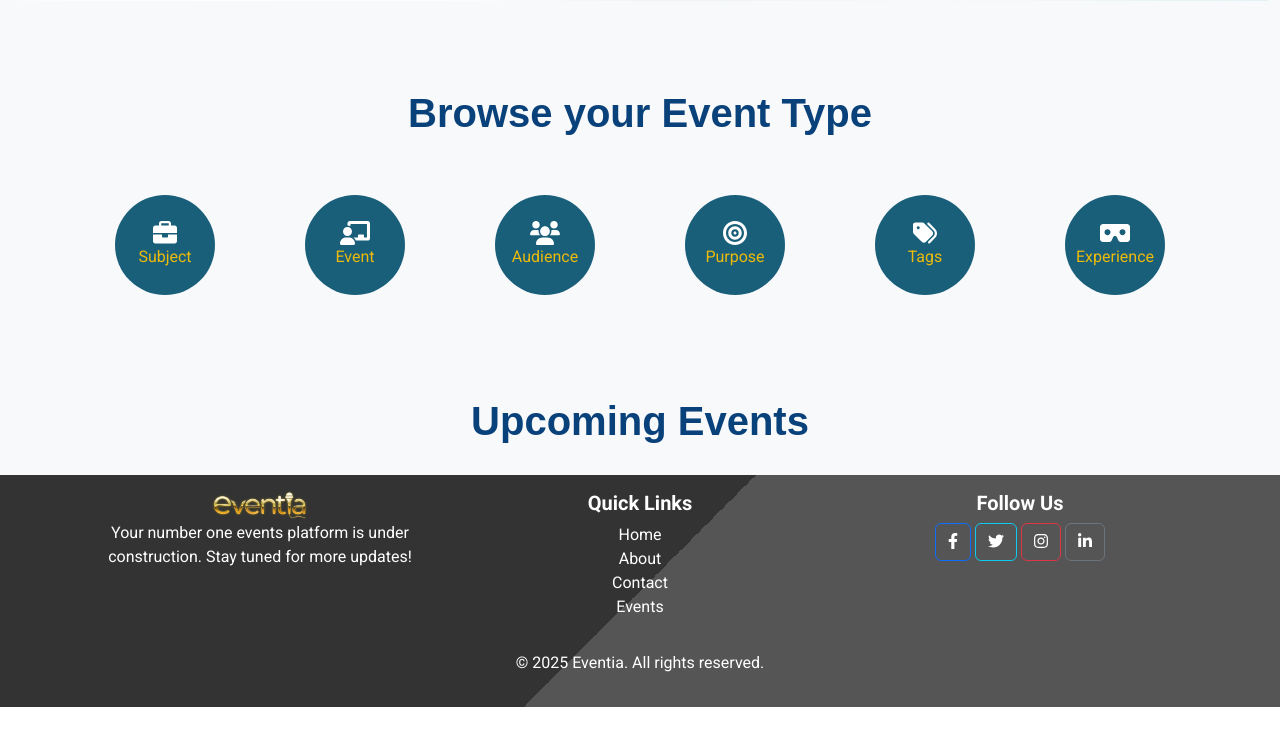
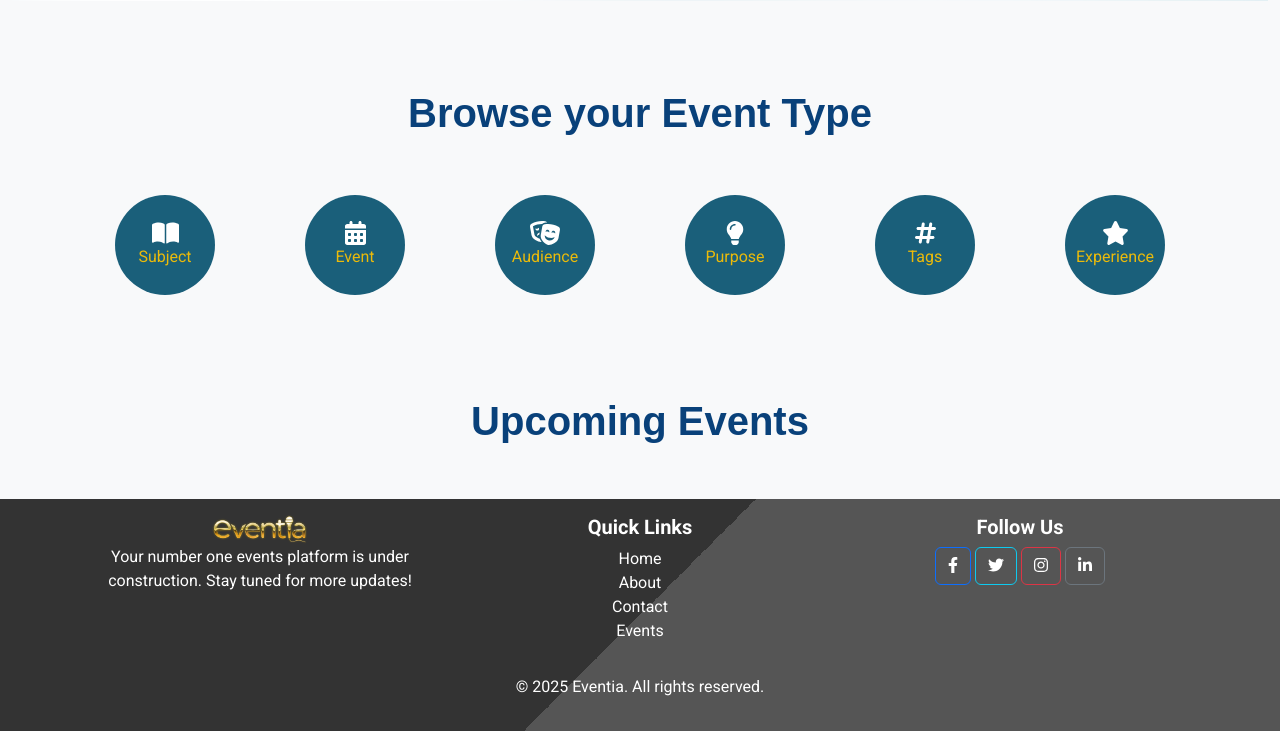
Before and after one commit to Kaakyire9/Eventia, a Django app: page / in a window 1280 px wide. Shown: the part 665-1396 px from the top of the page. Before the commit the page ends 1372 px from the top, so only its background shows below. Run offline with Django 4.2, Linux system fonts and the light colour scheme; data that the repository does not hold is empty; parts of the project's set-up code (start-up, migrations or seed data) failed here and were passed over; some libraries are stand-ins or nearby versions; some web fonts are replaced.

Commit message:
Enhance layout and icons in home template; add padding to main content and update icon styles for event categories

```diff
--- a/templates/base.html
+++ b/templates/base.html
@@ -92,7 +92,7 @@
     </nav>
 
     <!-- Main Content -->
-    <main class="flex-shrink-0">
+    <main class="flex-shrink-0 pb-4">
         <div class="container-fluid">
             {% if messages %}
             <div class="messages">
--- a/templates/home.html
+++ b/templates/home.html
@@ -40,42 +40,43 @@ Home
         <div class="row text-center my-4 mt-5">
             <div class="col-md-2 col-sm-4 col-6">
                 <a href="{% url 'events_by_type' 'subject' %}" class="circular-icon" data-category="subject">
-                    <i class="fas fa-briefcase"></i>
+                    <i class="fas fa-book-open"></i>
                     <p>Subject</p>
                 </a>
             </div>
             <div class="col-md-2 col-sm-4 col-6">
                 <a href="{% url 'events_by_type' 'event' %}" class="circular-icon" data-category="type">
-                    <i class="fas fa-chalkboard-teacher"></i>
+                    <i class="fas fa-calendar-alt"></i>
                     <p>Event</p>
                 </a>
             </div>
             <div class="col-md-2 col-sm-4 col-6">
                 <a href="{% url 'events_by_type' 'audience' %}" class="circular-icon" data-category="audience">
-                    <i class="fas fa-users"></i>
+                    <i class="fas fa-theater-masks"></i>
                     <p>Audience</p>
                 </a>
             </div>
             <div class="col-md-2 col-sm-4 col-6">
                 <a href="{% url 'events_by_type' 'purpose' %}" class="circular-icon" data-category="purpose">
-                    <i class="fas fa-bullseye"></i>
+                    <i class="fas fa-lightbulb"></i>
                     <p>Purpose</p>
                 </a>
             </div>
             <div class="col-md-2 col-sm-4 col-6">
                 <a href="{% url 'events_by_type' 'tags' %}" class="circular-icon" data-category="tags">
-                    <i class="fas fa-tags"></i>
+                    <i class="fas fa-hashtag"></i>
                     <p>Tags</p>
                 </a>
             </div>
             <div class="col-md-2 col-sm-4 col-6">
                 <a href="{% url 'events_by_type' 'experience' %}" class="circular-icon" data-category="experience">
-                    <i class="fas fa-vr-cardboard"></i>
+                    <i class="fas fa-star"></i>
                     <p>Experience</p>
                 </a>
             </div>
         </div>
     </div>
+
 
     <!-- Upcoming Events Section -->
     <div class="container mt-5">
```
